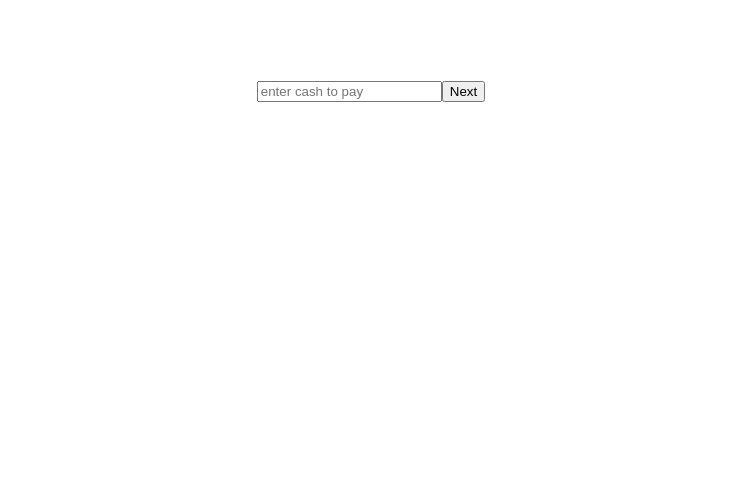
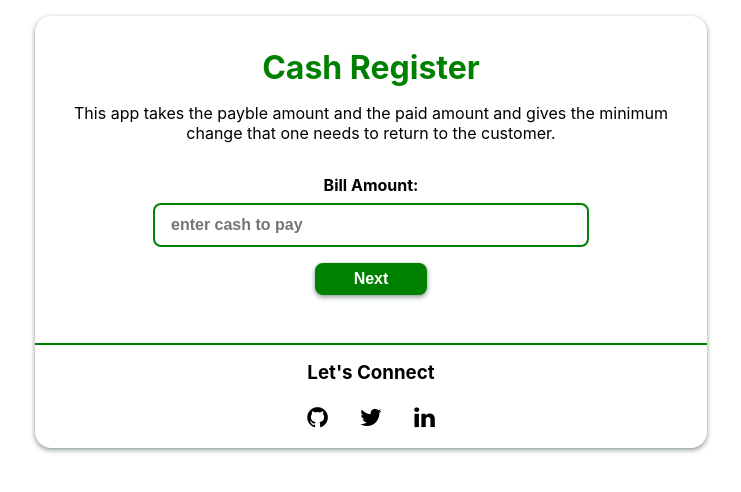
Before and after one commit to shraddha-1402/Cash-Register, a React (Create React App) app: page / in a window 1280 px wide. Shown: the top 492 px of the page, without its empty margins (269-1010 px from the left). Built offline with nearby package versions, Linux system fonts and the light colour scheme.

Commit message:
styling of app done

```diff
--- a/public/index.html
+++ b/public/index.html
@@ -7,6 +7,7 @@
   <meta name="viewport" content="width=device-width, initial-scale=1" />
   <meta name="theme-color" content="#000000" />
   <meta name="description" content="Web site created using create-react-app" />
+  <link rel="stylesheet" href="https://cdnjs.cloudflare.com/ajax/libs/font-awesome/4.7.0/css/font-awesome.min.css">
   <link rel="apple-touch-icon" href="%PUBLIC_URL%/logo192.png" />
   <!--
       manifest.json provides metadata used when your web app is installed on a
--- a/src/App.css
+++ b/src/App.css
@@ -1,4 +1,115 @@
 .App{
+  display: flex;
+  flex-direction: column;
+  align-items: center;
+  max-width: fit-content;
+  box-shadow: rgba(14, 38, 37, 0.12) 0px 1px 2px 0px,
+  rgba(14, 38, 37, 0.32) 0px 2px 4px 1px;
+  border-radius: 1rem;
+  margin: 0 auto;
+  padding: 1rem 1rem 0;
+  --primary-color: #008000;
+/* #006B35 #368A56 #07754b #23730f #1c7506 */
+
+}
+
+.heading{
+  color: var(--primary-color);
+  margin: 1rem 0;
+}
+
+.description{
+  max-width: 40rem;
+  margin-top: 0;
   text-align: center;
-  margin: 5rem;
 }
+
+.label-inputField{
+  margin-top: 1rem;
+  font-weight: bold;
+}
+
+.inputField{
+  width: 50vmin;
+  padding: 0.25rem 1rem;
+  margin: 1rem;
+  margin-top: 0.5rem;
+  outline: none;
+  caret-color: var(--primary-color);
+
+}
+
+.inputField:focus{
+  border: 2px solid rgb(121, 187, 23);
+}
+
+.inputField, .button{
+  border: 2px solid var(--primary-color);
+  border-radius: 0.5rem;
+  height: 2rem;
+  font-size: 1rem;
+  font-weight: bold;
+}
+
+.button{
+  width: 7rem;
+  margin: 0 1rem 1rem;
+  padding: 0.25rem;
+  color: white;
+  background-color: var(--primary-color);
+  box-shadow: rgba(14, 38, 37, 0.12) 0px 1px 2px 0px,
+  rgba(14, 38, 37, 0.32) 0px 2px 4px 1px;
+}
+
+.button:hover{
+  color: var(--primary-color);
+  background-color: white;
+}
+
+.second-inputField{
+  display: flex;
+  flex-direction: column;
+  align-items: center;
+}
+
+.status{
+font-weight: bold;
+font-size: 18px;
+margin: 1rem;
+}
+
+.table{
+  width: 60vmin;
+  margin-bottom: 2rem;
+}
+
+.table, .table-heading,.table-row, .table-column{
+  border: 2px solid var(--primary-color);
+  border-collapse: collapse;
+}
+
+.table-heading,.table-row, .table-column{
+  padding: 0.5rem;
+}
+
+.link{
+  text-decoration: none;
+  margin: 0 1rem;
+  font-size: 1.5rem;
+  color: black;
+}
+
+.link:hover{
+  color: var(--primary-color);
+}
+
+footer{
+  width: 100%;
+  padding: 1rem;
+  text-align: center;
+  border-top: 2px solid var(--primary-color);
+}
+
+footer h3{
+  margin-top: 0;
+}
--- a/src/App.js
+++ b/src/App.js
@@ -36,6 +36,7 @@ function App() {
   const [cashPaid, setCashPaid] = useState(0);
   const [showCashPaidInput, setShowCashPaidInput] = useState(false);
   const [status, setStatus] = useState("");
+  const [showTable, setShowTable] = useState(false);
 
   const nextInputHandler = () => {
     if (cashToPay === 0)
@@ -56,6 +57,8 @@ function App() {
       setStatus("Cash Amount Cannot Be Empty");
     else if (cashPaid < cashToPay)
       setStatus("Cash Paid Cannot Be Less than Cash Amount");
+    else if (cashPaid === cashToPay)
+      setStatus("No cash to return");
     else {
       let toReturn = cashPaid - cashToPay;
       let i = 0;
@@ -66,24 +69,83 @@ function App() {
         ++i;
       }
       setStatus("Total Notes to return: ");
+      setShowTable(true);
       setCash(tempCash);
     }
   }
 
   return (
     <div className="App">
-      <input type="number" name="toPay" placeholder="enter cash to pay" onChange={usrInputHandler} />
-      <button onClick={nextInputHandler}>Next</button>
-      {showCashPaidInput && <div>
-        <input type="number" name="paid" placeholder="enter cash given" onChange={usrInputHandler} />
-        <button onClick={changeReturnHandler}>Check</button>
-      </div>}
-      <div> {status} </div>
-      {
-        cash.map((note, index) => {
-          return <div key={index}>{note.note}: {note.count}</div>
-        })
+      <h1 className="heading">Cash Register</h1>
+      <p className="description">This app takes the payble amount and the paid amount and gives the minimum change that one needs to return to the customer.
+        </p>
+      <label className="label-inputField" htmlFor="toPay">Bill Amount:</label>
+      <input
+        type="number"
+        name="toPay"
+        placeholder="enter cash to pay"
+        min="0"
+        onChange={usrInputHandler}
+        className="inputField"
+      />
+      <button
+        onClick={nextInputHandler}
+        className="button">
+        Next
+        </button>
+      {showCashPaidInput &&
+        <div className="second-inputField">
+          <label className="label-inputField" htmlFor="paid">Cash Given:</label>
+
+          <input
+            type="number"
+            name="paid"
+            placeholder="enter cash given"
+            min="0"
+            onChange={usrInputHandler}
+            className="inputField"
+          />
+          <button
+            onClick={changeReturnHandler}
+            className="button">
+            Check
+          </button>
+        </div>
       }
+      <div className="status"> {status} </div>
+
+      {showTable &&
+        <table className="table">
+          <thead>
+            <tr className="table-row">
+              <th className="table-heading"> Notes </th>
+              <th className="table-heading"> Count </th>
+            </tr>
+          </thead>
+          {
+            cash.map((note, index) => {
+              return <tbody key={index}>
+                <tr className="table-row">
+                  <td className="table-column"> {note.note} </td>
+                  <td className="table-column"> {note.count === 0 ? "-" : note.count} </td>
+                </tr>
+              </tbody>
+            })
+          }
+        </table>
+      }
+      <footer>
+        <h3>Let's Connect</h3>
+        <a href="https://github.com/shraddha-1402" rel="noreferrer noopener" target="_blank" className="link">
+          <span className="fa fa-github" aria-hidden="true"></span>
+        </a>
+        <a href="https://twitter.com/ShraddhaGupta08" rel="noreferrer noopener" target="_blank" className="link">
+          <span className="fa fa-twitter" aria-hidden="true"></span>
+        </a>
+        <a href="https://www.linkedin.com/in/shraddha-1402/" rel="noreferrer noopener" target="_blank" className="link">
+          <span className="fa fa-linkedin" aria-hidden="true"></span>
+        </a>
+      </footer>
     </div>
   );
 }
--- a/src/index.css
+++ b/src/index.css
@@ -1,5 +1,6 @@
 body {
   margin: 0;
+  padding: 1rem;
   font-family: -apple-system, BlinkMacSystemFont, 'Segoe UI', 'Roboto', 'Oxygen',
     'Ubuntu', 'Cantarell', 'Fira Sans', 'Droid Sans', 'Helvetica Neue',
     sans-serif;
```
